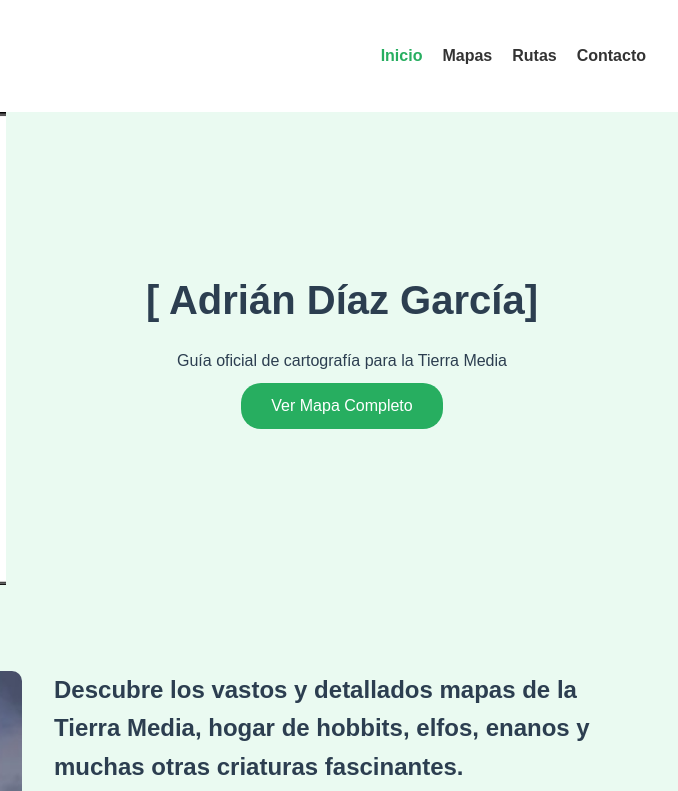
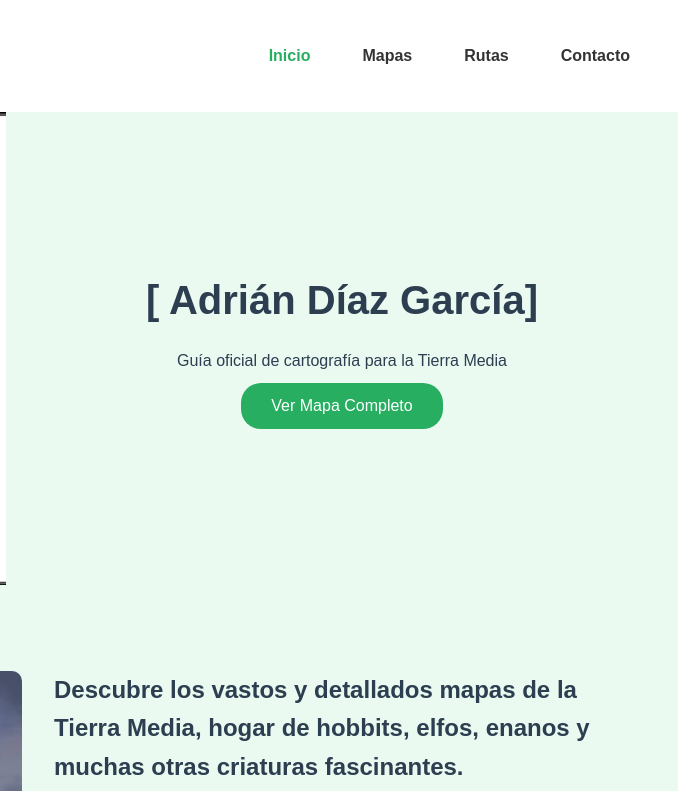
Before and after one commit to Diaz151017/Proyectos-FP-DAW, a plain HTML site: page Ejercicio 2/index.html in a window 1280 px wide. Shown: the top 791 px of the page, 602-1280 px from the left. Drawn offline with Linux system fonts and the light colour scheme.

Commit message:
Proyecto Fase Beta

```diff
--- a/Ejercicio 2/css/estils.css
+++ b/Ejercicio 2/css/estils.css
@@ -56,8 +56,14 @@ body {
     text-decoration: none;
     color: #333;
     font-weight: bold;
+    padding: 8px 16px;
+    border-radius: 20px;
+    transition: all 0.3s ease;
 }
-
+.main-header nav a:hover {
+    background-color: var(--color-bg-light);
+    color: var(--color-primary);
+}
 .main-header nav a.active {
     color: var(--color-primary);
 }
```
